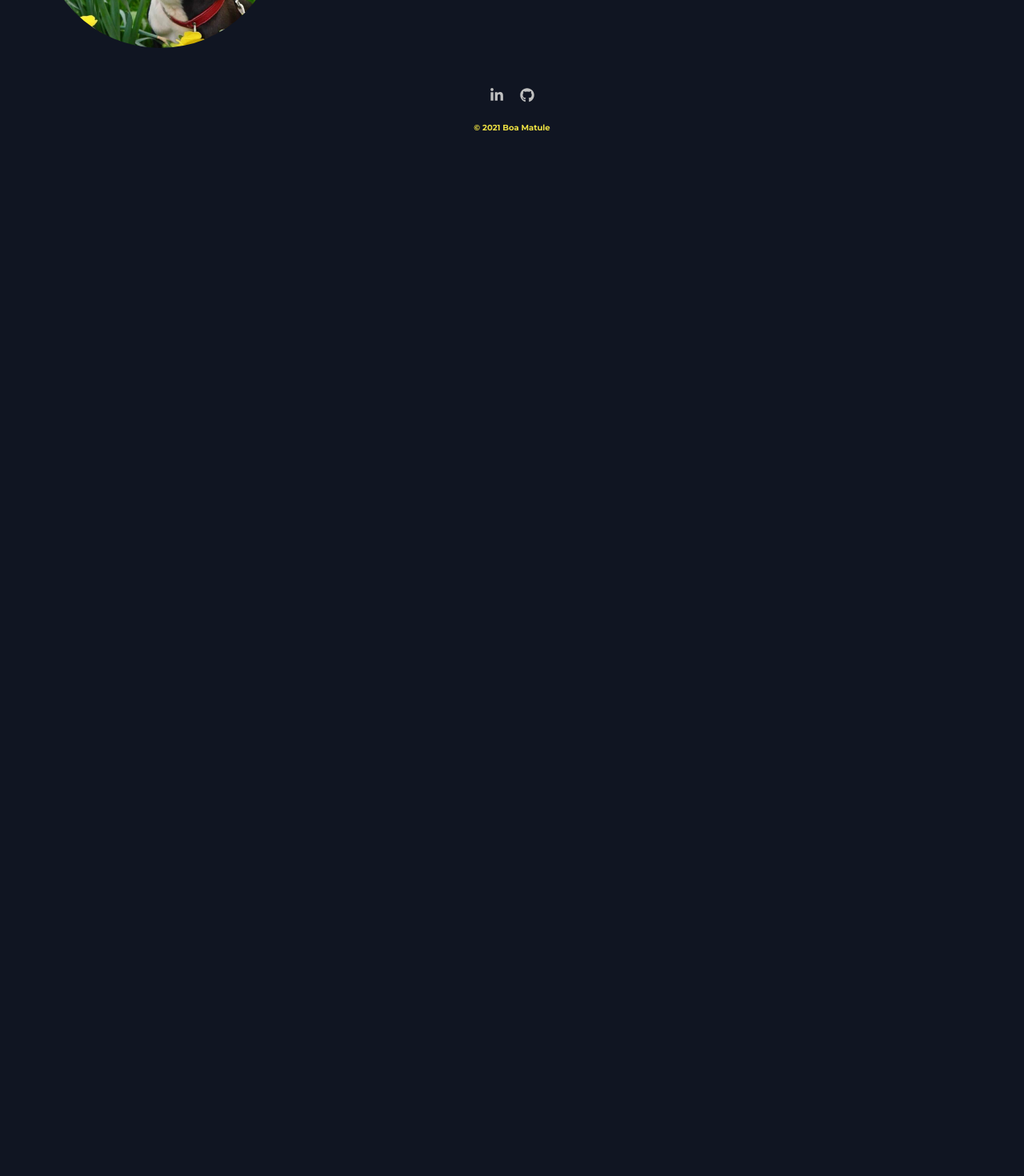
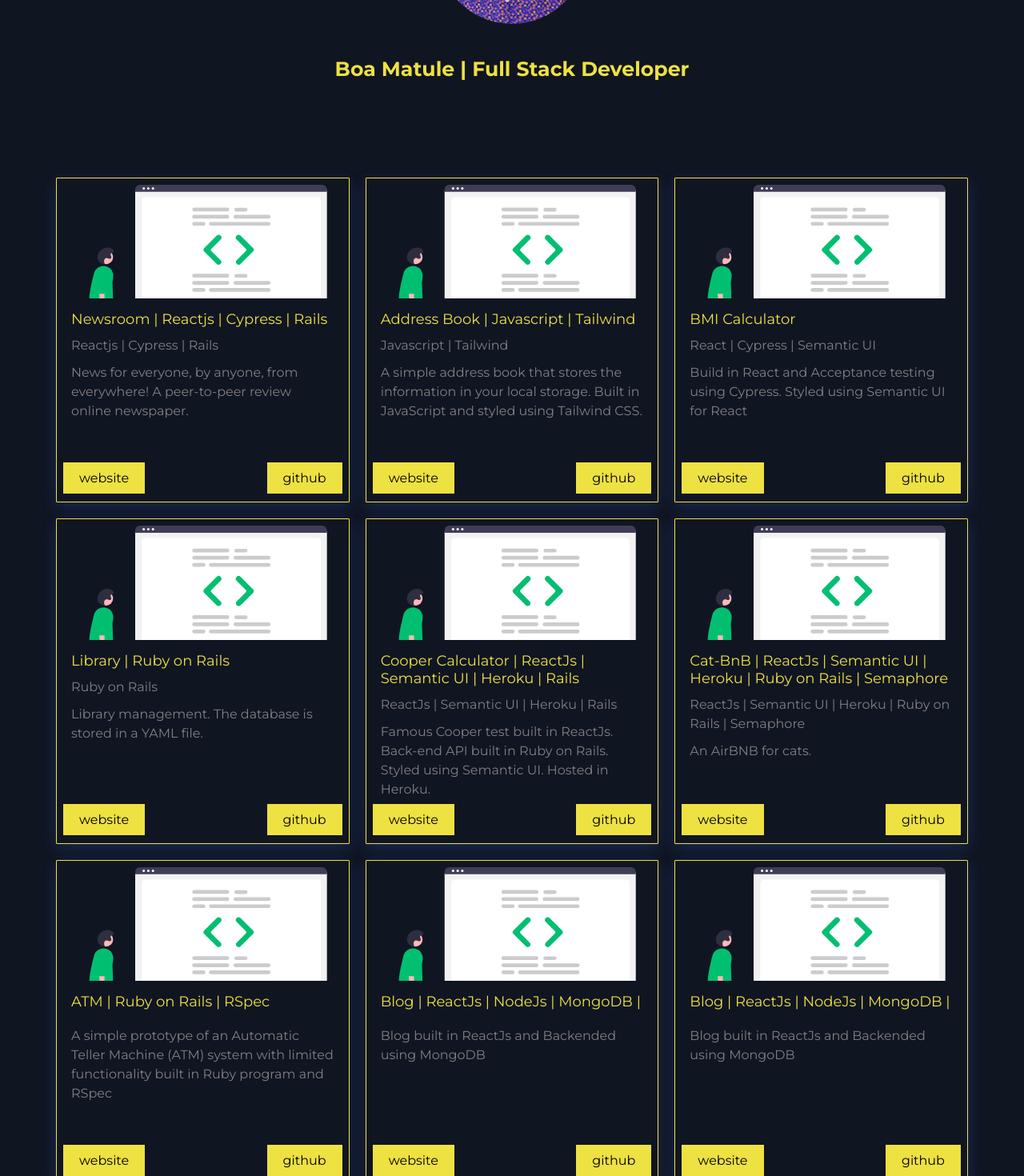
Before and after one commit to boamatule/portfolio2.0, a React (Create React App) app: page /Home in a window 1280 px wide. Shown: the part 320-1790 px from the top of the page at 80% size. Before the commit the page ends 800 px from the top, so only its background shows below. Built offline with nearby package versions, Linux system fonts and the light colour scheme; the HTML template or start-up script is replaced by a standard one.

Commit message:
Still working in the overall design

```diff
--- a/package.json
+++ b/package.json
@@ -6,6 +6,7 @@
     "@testing-library/jest-dom": "^5.11.4",
     "@testing-library/react": "^11.1.0",
     "@testing-library/user-event": "^12.1.10",
+    "ci": "^2.1.1",
     "mi-toggle-switch": "^0.1.1",
     "prop-types": "^15.7.2",
     "react": "^17.0.1",
--- a/src/App.js
+++ b/src/App.js
@@ -15,7 +15,7 @@ const App = () => (
     <ScrollToTop />
     <NavBar />
     <Switch>
-      <Route path="/" component={HomePage} exact />
+      <Route path="/Home" component={HomePage} exact />
       <Route path="/about" component={AboutPage} />
       <Route path="/resume" component={ResumePage} />
       <Route path="/contact" component={ContactPage} />
--- a/src/Pages/AboutPage/AboutPage.js
+++ b/src/Pages/AboutPage/AboutPage.js
@@ -5,12 +5,12 @@ import {
   Title,
   Content,
   H1,
-  P,
   Heading,
   Subtitle,
   TextWrapper,
   ArrowForward,
   ArrowRight,
+  Description,
 } from './AboutPageStyles';
 import { Button, Container } from '../../global-styles';
 
@@ -26,15 +26,12 @@ const AboutPage = () => {
         <TextWrapper>
           <Heading>Hi, I'm Boa Matule.</Heading>
           <Subtitle>Full Stack Developer based in beautiful Oslo, Norway.</Subtitle>
-          <P>
+          <Description>
             Former Chef turned into a highly crafted programmer using the latest tools in programming. Trained in
             ReactJs and Ruby on Rails using methods like Agile and Test-Driven Develoment.
-            {/* <a href="/contact" target="_blank" rel="noreferrer">
-              If can always reach me ust drop me an email
-            </a> */}
-          </P>
+          </Description>
           <Link to="/contact">
-            <Button onMouseEnter={onHover} primary="true" dark="true">
+            <Button small fontSmall onMouseEnter={onHover} primary="true" dark="true">
               HIRE ME
               {/* {hover ? <ArrowForward /> : <ArrowRight />} */}
             </Button>
--- a/src/Pages/AboutPage/AboutPageStyles.js
+++ b/src/Pages/AboutPage/AboutPageStyles.js
@@ -31,7 +31,7 @@ export const Content = styled.div`
   align-items: center;
   /* justify-content: flex-start; */
   justify-content: center;
-  padding: 40px 120px 0 0;
+  padding: 90px 120px 60px 150px;
   /* flex-direction: column; */
   z-index: 1;
   /* padding-right: 160px; */
@@ -44,7 +44,7 @@ export const H1 = styled.h2`
   font-size: 18px;
   /* text-align: center; */
   justify-content: flex-start;
-  letter-spacing: 1.4px;
+  letter-spacing: 1.6px;
   line-height: 24px;
   margin-bottom: 35px;
 
@@ -53,8 +53,8 @@ export const H1 = styled.h2`
   } */
 `;
 
-export const P = styled.p`
-  justify-content: flex-start;
+export const Description = styled.p`
+  /* justify-content: flex-start; */
   margin-top: 20px;
   padding-bottom: 40px;
   color: silver;
@@ -62,15 +62,23 @@ export const P = styled.p`
   letter-spacing: 1.6px;
   line-height: 24px;
   /* text-align: center; */
-  max-width: 600px;
+  /* max-width: 600px; */
 
-  /* @media screen and (max-width: 760px) {
+  @media screen and (max-width: 760px) {
     font-size: 24px;
-  } */
+  }
+`;
+
+export const Subtitle = styled.h2`
+  margin-bottom: 35px;
+  font-size: 16px;
+  line-height: 24px;
+  color: silver;
+  letter-spacing: 1.6px;
+  /* color: ${({ lightTextDesc }) => (lightTextDesc ? '#a9b3c1' : '#1c2237')}; */
 `;
 
 export const Heading = styled.h1`
-  /* margin-top: 100px; */
   margin-bottom: 24px;
   font-size: 40px;
   line-height: 1.1;
@@ -78,17 +86,7 @@ export const Heading = styled.h1`
   /* color: ${({ lightText }) => (lightText ? '#f7f8fa' : 'silver')}; */
 `;
 
-export const Subtitle = styled.p`
-  /* max-width: 440px; */
-  margin-bottom: 35px;
-  font-size: 16px;
-  line-height: 24px;
-  color: silver;
-  /* color: ${({ lightTextDesc }) => (lightTextDesc ? '#a9b3c1' : '#1c2237')}; */
-`;
-
 export const TextWrapper = styled.div`
-  /* max-width: 540px; */
   padding-top: 0;
   padding-bottom: 60px;
 
@@ -100,9 +98,7 @@ export const TextWrapper = styled.div`
 export const Title = styled.h1`
   color: purple;
   margin-top: 60px;
-  /* padding-bottom: 20px; */
   font-size: 40px;
-  /* margin: 16px; */
   margin-bottom: 24px;
   font-size: 48px;
   line-height: 1.1;
@@ -110,26 +106,6 @@ export const Title = styled.h1`
   color: ${({ lightText }) => (lightText ? '#f7f8fa' : '')};
   /* color: ${({ lightText }) => (lightText ? '#f7f8fa' : '#1c2237')}; */
 `;
-
-// export const Button = styled.a`
-//   justify-items: center;
-//   justify-content: center;
-//   background: #01bf71;
-//   /* max-width: 100px; */
-//   border-radius: 50px;
-//   font-size: 16px;
-//   font-weight: normal;
-//   margin: 24px 0 12px;
-//   padding: 16px;
-//   border: 0;
-//   color: white;
-//   cursor: pointer;
-//   text-decoration: none;
-
-//   &:disabled {
-//     opacity: 0.5;
-//   }
-// `;
 
 export const Button = styled(Link)`
   border-radius: 50px;
@@ -160,25 +136,3 @@ export const ArrowRight = styled(MdKeyboardArrowRight)`
   margin-left: 8px;
   font-size: 20px;
 `;
-
-// export const NavItemBtn = styled.li`
-//   @media screen and (max-width: 960px) {
-//     display: flex;
-//     justify-content: center;
-//     align-items: center;
-//     width: 100%;
-//     height: 120px;
-//   }
-// `;
-
-// export const NavBtnLink = styled(Link)`
-//   display: flex;
-//   justify-content: center;
-//   align-items: center;
-//   text-decoration: none;
-//   padding: 8px 16px;
-//   width: 100%;
-//   height: 100%;
-//   border: none;
-//   outline: none;
-// `;
--- a/src/Pages/PortfolioPage/portfolio-content.js
+++ b/src/Pages/PortfolioPage/portfolio-content.js
@@ -1,7 +1,7 @@
 const projects = [
   {
     id: 1,
-    title: 'Newsroom Challenge',
+    title: 'Newsroom | Reactjs | Cypress | Rails',
     stack: 'Reactjs | Cypress | Rails',
     image: '/images/code_review.svg',
     link1: '',
@@ -11,7 +11,7 @@ const projects = [
   },
   {
     id: 2,
-    title: 'Address Book Challenge | Javascript | Tailwind',
+    title: 'Address Book | Javascript | Tailwind',
     stack: 'Javascript | Tailwind',
     image: '/images/code_review.svg',
     description:
@@ -21,7 +21,7 @@ const projects = [
   },
   {
     id: 3,
-    title: 'BMI Calculator Challenge',
+    title: 'BMI Calculator',
     image: '/images/code_review.svg',
     stack: 'React | Cypress | Semantic UI',
     description: 'Build in React and Acceptance testing using Cypress. Styled using Semantic UI for React',
@@ -30,7 +30,7 @@ const projects = [
   },
   {
     id: 4,
-    title: 'Library Challenge',
+    title: 'Library | Ruby on Rails ',
     image: '/images/code_review.svg',
     stack: 'Ruby on Rails',
     description: 'Library management. The database is stored in a YAML file.',
@@ -49,8 +49,8 @@ const projects = [
   },
   {
     id: 6,
-    title: 'Cat-BnB',
-    stack: ' ReactJs | Semantic UI | Heroku | Ruby on Rails | Semaphore ',
+    title: 'Cat-BnB | ReactJs | Semantic UI | Heroku | Ruby on Rails | Semaphore',
+    stack: 'ReactJs | Semantic UI | Heroku | Ruby on Rails | Semaphore',
     image: '/images/code_review.svg',
     description: 'An AirBNB for cats.',
     GitHub: '',
@@ -58,13 +58,29 @@ const projects = [
   },
   {
     id: 7,
-    title: 'ATM | Ruby | RSpec',
+    title: 'ATM | Ruby on Rails  | RSpec',
     image: '/images/code_review.svg',
     description:
       'A simple prototype of an Automatic Teller Machine (ATM) system with limited functionality built in Ruby program and RSpec',
     GitHub: 'https://github.com/SnailCoder1/atm_challenge-1',
     URL: '',
   },
+  {
+    id: 8,
+    title: 'Blog | ReactJs | NodeJs | MongoDB | ',
+    image: '/images/code_review.svg',
+    description: 'Blog built in ReactJs and Backended using MongoDB',
+    GitHub: 'https://github.com/boamatule/raw-details-blog',
+    URL: '',
+  },
+  {
+    id: 9,
+    title: 'Blog | ReactJs | NodeJs | MongoDB | ',
+    image: '/images/code_review.svg',
+    description: 'Blog built in ReactJs and Backended using MongoDB',
+    GitHub: 'https://github.com/boamatule/raw-details-blog',
+    URL: '',
+  },
 ];
 
 export default projects;
--- a/src/components/HomeInfo/HomeInfo.js
+++ b/src/components/HomeInfo/HomeInfo.js
@@ -48,11 +48,6 @@ const HomeInfo = ({
               </Link>
             </TextWrapper>
           </InfoColumn>
-          {/* <InfoColumn>
-            <imgWrapper start={start}>
-              <Img src={img} alt={alt} />
-            </imgWrapper>
-          </InfoColumn> */}
         </InfoRow>
       </Container>
     </HomeInfoSec>
--- a/src/components/NavBar/NavBar.js
+++ b/src/components/NavBar/NavBar.js
@@ -53,7 +53,7 @@ function NavBar() {
             <MobileIcon onClick={handleClick}>{click ? <FaTimes /> : <FaBars />}</MobileIcon>
             <NavMenu onClick={handleClick} click={click}>
               <NavItem>
-                <NavLinks to="/" text={{ color: '#EEE142' }}>
+                <NavLinks to="/Home" text={{ color: '#EEE142' }}>
                   HOME
                 </NavLinks>
               </NavItem>
--- a/src/components/Profile/Profile.js
+++ b/src/components/Profile/Profile.js
@@ -6,7 +6,7 @@ const Profile = () => (
   <ProfileWrapper>
     <Container>
       <Avatar>
-        <Img src="../../images/avatar.png" />
+        <Img src="../../images/avatar.png" alt="" />
       </Avatar>
       <TextWrapper>
         <Heading>Boa Matule | Full Stack Developer</Heading>
--- a/src/components/ProjectsList/ProjectsList.js
+++ b/src/components/ProjectsList/ProjectsList.js
@@ -2,7 +2,7 @@
 /* eslint-disable react/prop-types */
 import React from 'react';
 import { Link } from 'react-router-dom';
-import { FaFacebook, FaGithub, FaInstagram, FaLinkedinIn } from 'react-icons/fa';
+import { FaFacebook, FaGithub, FaInstagram, FaLinkedinIn, FaGlobeAfrica } from 'react-icons/fa';
 import { Button, Container } from '../../global-styles';
 import {
   Wrapper,
@@ -12,16 +12,14 @@ import {
   Image,
   Entities,
   SubTitle,
-  H1,
   Title,
   ProjectWrapper,
   ProjectContainer,
-  CardMenu,
-  CardItem,
   Heading,
+  buttonLabel,
 } from './ProjectsListStyles';
 
-const ProjectsList = ({ projects, lightBg }) => (
+const ProjectsList = ({ projects, lightBg, website, github, GitHub, buttonLabel }) => (
   <ProjectWrapper onMouseEnter>
     <Container lightBg={lightBg}>
       {/* <Heading>Bellow is some of my projects</Heading> */}
@@ -41,10 +39,16 @@ const ProjectsList = ({ projects, lightBg }) => (
               }}
             >
               <a href={project.URL} target="_blank" rel="noreferrer">
-                <Button primary>WEBSITE</Button>
+                <Button small fontSmall primary>
+                  website
+                </Button>
+                {/* <FaGlobeAfrica /> */}
               </a>
               <a href={project.GitHub} target="_blank" rel="noreferrer">
-                <Button primary>GITHUB</Button>
+                <Button small fontSmall primary>
+                  github
+                </Button>
+                {/* <FaGithub /> */}
               </a>
             </div>
           </Card>
--- a/src/components/ProjectsList/ProjectsListStyles.js
+++ b/src/components/ProjectsList/ProjectsListStyles.js
@@ -7,15 +7,7 @@ export const Title = styled.p`
   font-size: 18px;
   /* color: #e5e5e5; */
   color: #eee142;
-  /* font-weight: bold; */
-  /* margin-left: 56px;
-  margin-right: 56px; */
-  /* margin-top: 10px; */
-  /* margin-bottom: 40px; */
   display: flex;
-  /* flex-direction: column; */
-  /* justify-content: start-start; */
-  /* text-align: flex-start; */
 
   @media screen and (max-width: 768px) {
     font-size: 14px;
@@ -26,8 +18,8 @@ export const Title = styled.p`
 export const ProjectContainer = styled(Container)`
   display: flex;
   justify-content: space-between;
-  /* height: 80px; */
   justify-content: center;
+  max-width: 1000px;
   ${Container}
 `;
 
@@ -56,46 +48,21 @@ export const ProjectWrapper = styled.div`
   }
 `;
 
-// export const Container = styled.div`
-//   height: 1000px;
-//   display: flex;
-//   flex-direction: column;
-//   justify-content: center;
-//   align-items: center;
-//   padding: 0 30px;
-//   height: auto;
-//   position: relative;
-//   z-index: 1;
-//   margin-top: 80px;
-//   margin-bottom: 60px;
-//   color: #fff;
-//   padding: 160px 0;
-//   background: ${({ lightBg }) => (lightBg ? '#fff' : '#101522')};
-// `;
-
 export const SubTitle = styled.p`
   color: grey;
   font-weight: normal;
   margin-top: 10px;
   user-select: none;
-  /* width: 300px; */
-  /* max-width: 500px; */
-  /* height: 200px; */
   font-size: 16px;
   line-height: 24px;
-  /* cursor: pointer; */
 
   @media screen and (max-width: 768px) {
     font-size: 14px;
-    /* max-width: 400px; */
   }
 `;
 export const Wrapper = styled.div`
-  /* max-width: 1000px; */
-  /* height: 200px; */
   margin: 0 auto;
   display: grid;
-  /* grid-template-columns: 1fr 1fr 1fr 1fr; */
   align-items: center;
   grid-gap: 16px;
   padding: 10px 0px;
@@ -103,19 +70,15 @@ export const Wrapper = styled.div`
 
 export const Image = styled.img`
   border-radius: 4px;
-  /* width: 200px; */
-  /* height: 200px; */
-  /* border: 0; */
+  border: 0;
   width: 100%;
-  /* max-width: 305px; */
   /* cursor: pointer; */
   height: auto;
-  /* height: 30vh; */
+  /* height: 20vh; */
   padding: 0;
   margin: 0;
   padding-bottom: 0;
   object-fit: cover;
-  /* box-shadow: 0 6px 20px rgba(56, 125, 255, 0.2); */
 `;
 
 export const Meta = styled.div`
@@ -131,25 +94,16 @@ export const Meta = styled.div`
 `;
 
 export const Card = styled.div`
-  /* background: transparent;
-  display: flex;
-  flex-direction: column;
-  justify-content: flex-start;
-  align-items: flex-start; */
   border-radius: 1px;
   padding: 20px;
-  /* max-height: 600px;
-  max-width: 305px; */
   padding-bottom: 10px;
   padding-top: 8px;
   padding-left: 8px;
   padding-right: 8px;
-  /* box-shadow: 0 6px 20px rgba(56, 125, 255, 0.2); */
-  box-shadow: 0 1px 3px rgba(0, 0, 0, 0.2);
+  box-shadow: 0 6px 20px rgba(56, 125, 255, 0.2);
+  /* box-shadow: 0 1px 3px rgba(0, 0, 0, 0.2); */
   /* transition: all 0.2s ease-in-out; */
   border: solid 0.75px #eee142;
-  /* width: 350px;
-  height: 300px; */
 
   /* &:hover {
     transform: scale(1.02);
@@ -172,33 +126,6 @@ export const Card = styled.div`
   }
 `;
 
-export const CardMenu = styled.ul`
-  transform: translateY(-600px);
-  transition: all 0.4s ease-in-out;
-  position: absolute;
-  left: 50%;
-  top: 40%;
-  opacity: 0;
-`;
-
-export const CardItem = styled.li`
-  display: flex;
-  align-items: center;
-  justify-content: center;
-  padding: 1rem;
-  border-radius: 50%;
-  width: 3rem;
-  height: 3rem;
-  margin: 0 0.5rem;
-  transition: all 0.4s ease-in-out;
-  a {
-    display: flex;
-    align-items: center;
-    justify-content: center;
-    transition: all 0.4s ease-in-out;
-  }
-`;
-
 export const Entities = styled.div`
   display: grid;
   padding-right: 50px;
@@ -215,24 +142,6 @@ export const Entities = styled.div`
     grid-template-columns: 1fr;
   }
 `;
-
-export const H1 = styled.h1`
-  color: silver;
-  font-size: 0.5rem;
-  color: black;
-  margin-bottom: 10px;
-
-  @media screen and (max-width: 480px) {
-    font-size: 2rem;
-  }
-`;
-
-// export const Title = styled.h2`
-//   color: silver;
-//   font-size: 1rem;
-//   margin-top: 10px;
-//   margin-bottom: 10px;
-// `;
 
 export const ProjectListP = styled.p`
   color: silver;
@@ -269,3 +178,9 @@ export const ButtonLink = styled.a`
     color: #010606;
   }
 `;
+
+export const buttonLabel = styled.p`
+  color: silver;
+  font-size: 1rem;
+  color: red;
+`;
```
Also changed, not shown: 1 other file (tests, documents, lock files or other folders).
